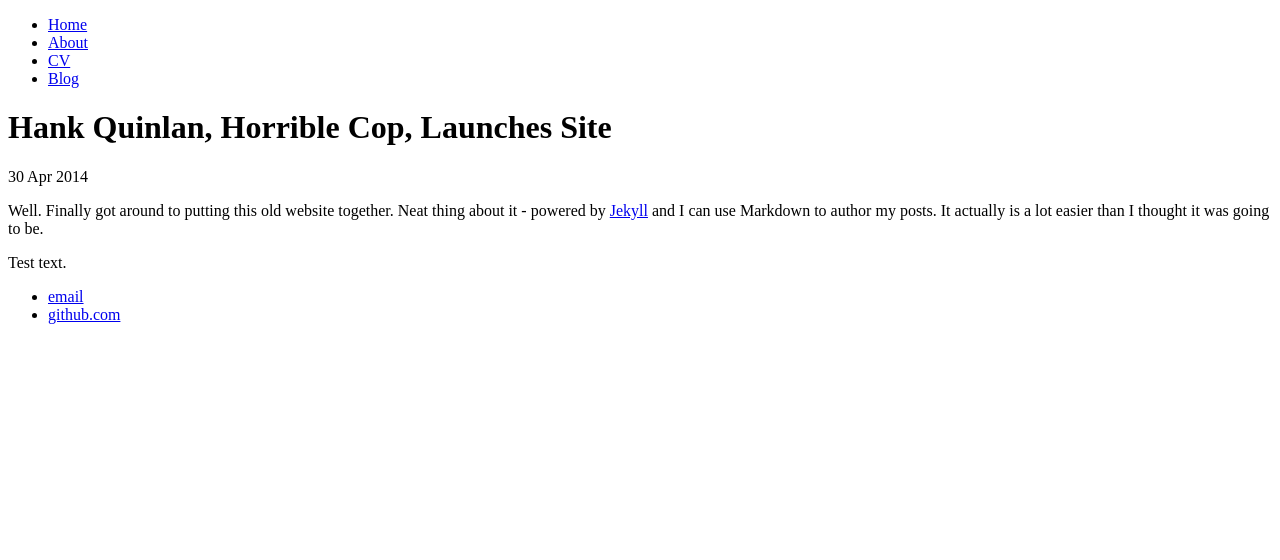
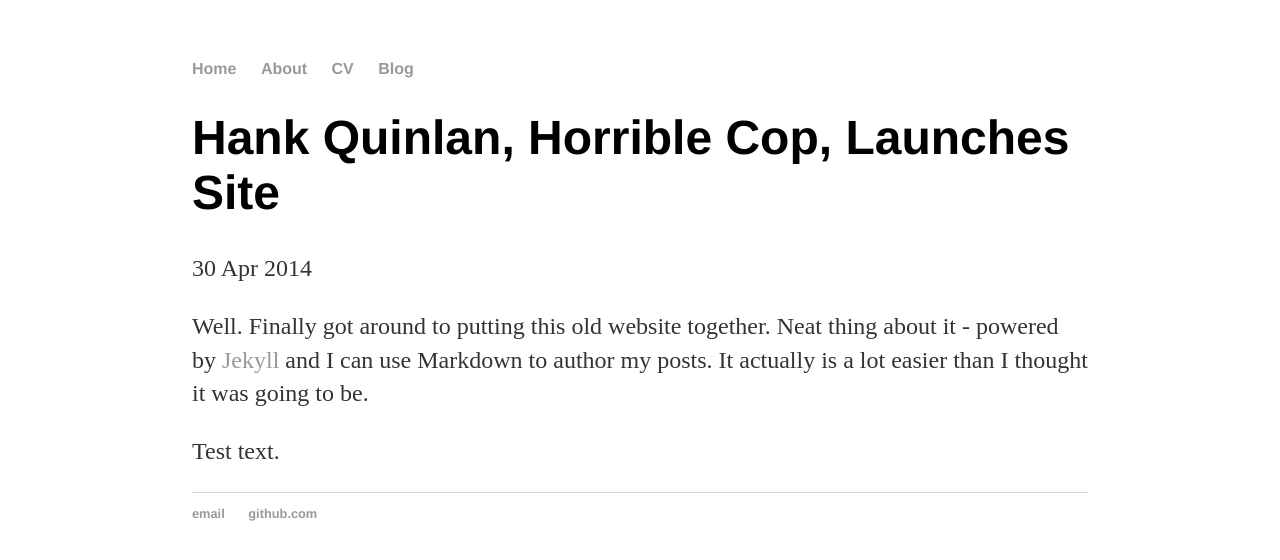
Before and after one commit to jrkaupert/jekyll-tutorial-jmcglone, a Jekyll site: the page built from _posts/2014-04-30-hank-quinlan-site-launched.md, in a window 1280 px wide. Shown: the top 560 px of the page. Built offline with Jekyll 4.4.1, drawn with Linux system fonts in a browser that asks for light colours.

Commit message:
more updates for baseurl

```diff
--- a/_layouts/default.html
+++ b/_layouts/default.html
@@ -3,7 +3,7 @@
   <head>
     <meta charset="utf-8">
     <title>{{ page.title }}</title>
-    <link rel="stylesheet" href="css/main.css">
+    <link rel="stylesheet" href="{{ site.baseurl }}/css/main.css">
   </head>
   <body>
     <nav>
```
